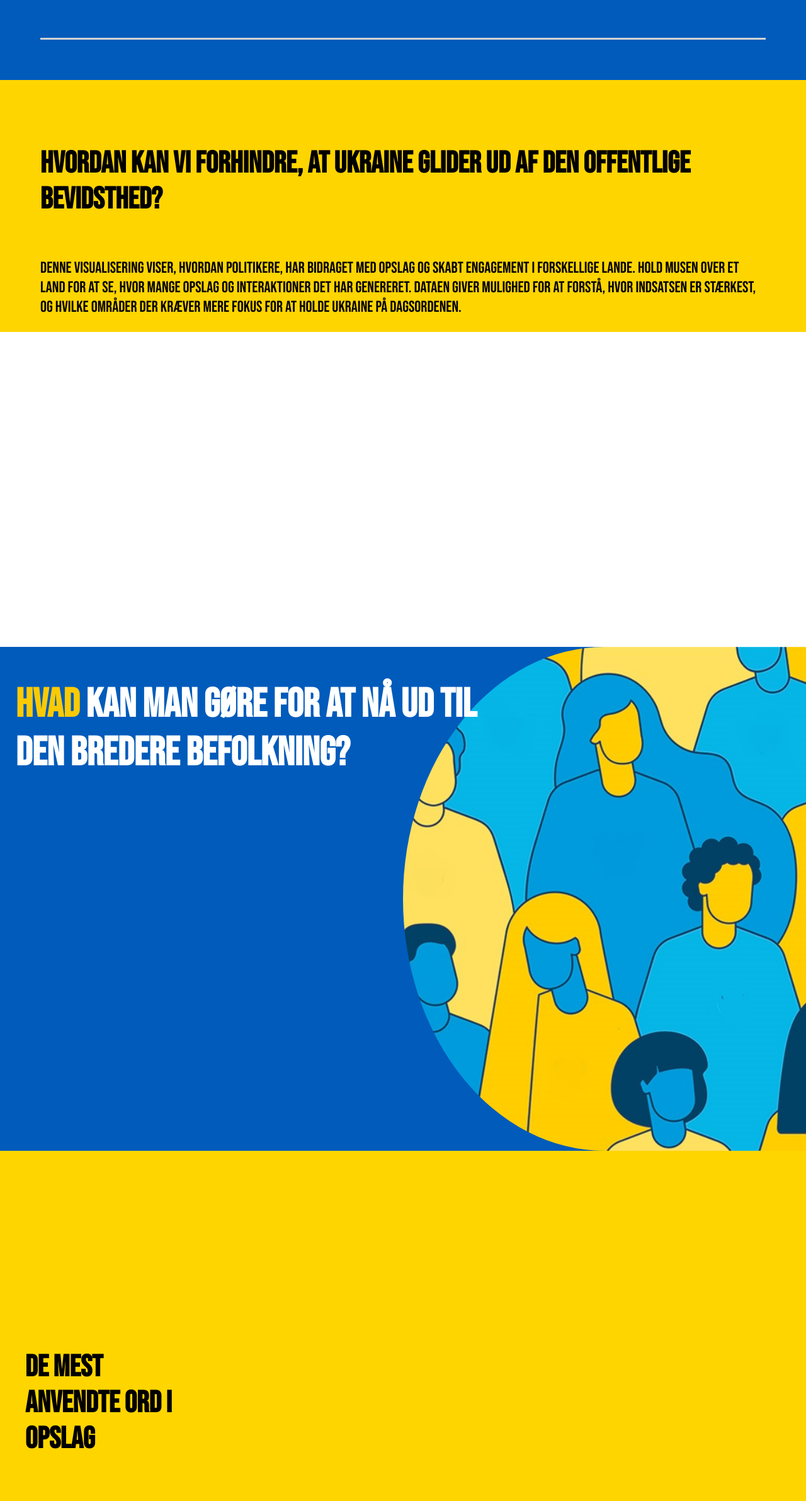
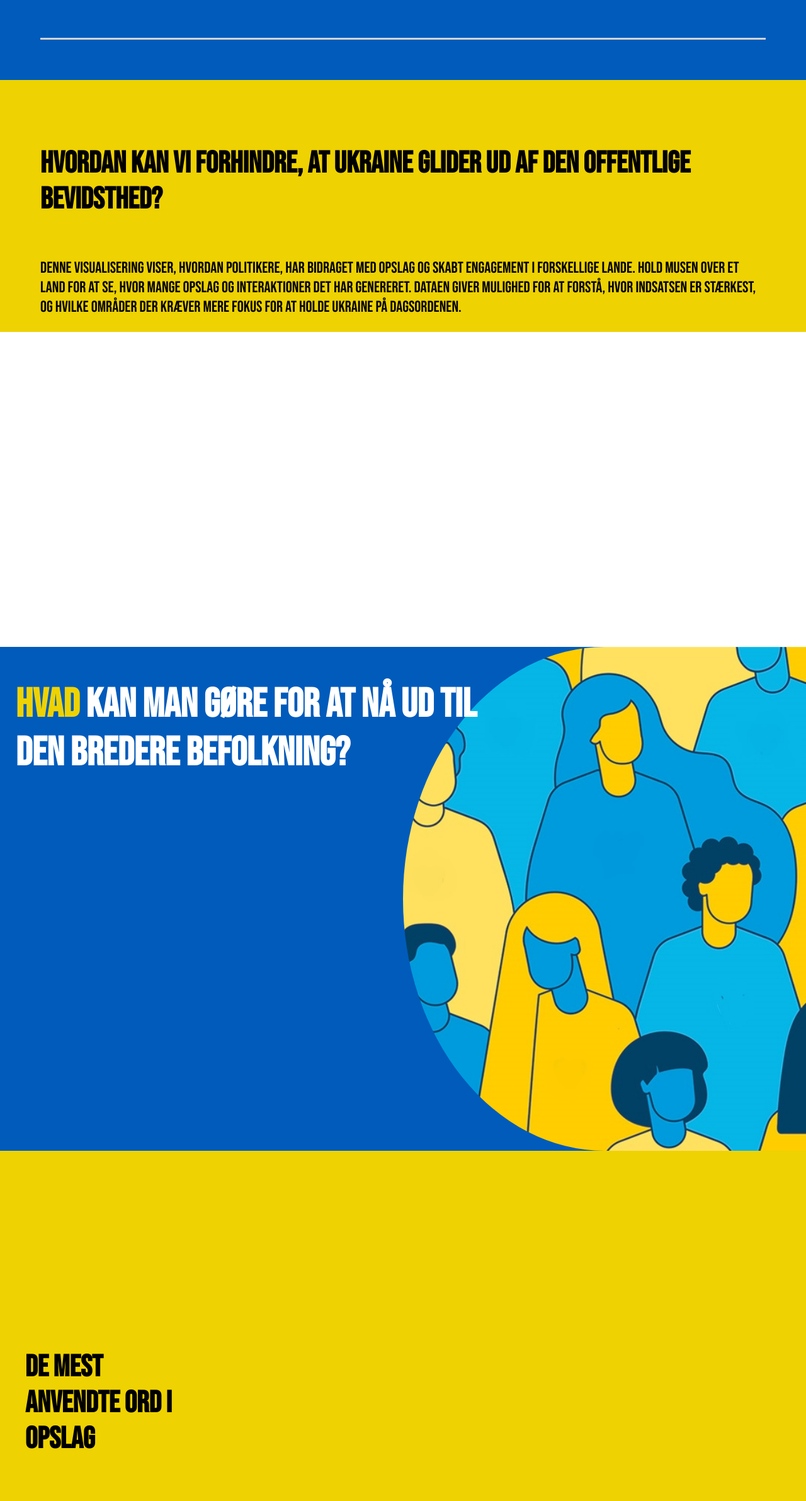
Before and after one commit to EliasBWGarcia/portfolio06, a website: page index.html in a window 1280 px wide. Shown: the part 1449-3832 px from the top of the page at 63% size. Drawn offline with nearby package versions, Linux system fonts and the light colour scheme; no server answers.

Commit message:
color changes

```diff
--- a/style.css
+++ b/style.css
@@ -85,7 +85,7 @@ body > div.second_container > div > h2 {
     height: 50vh;
     display: flex;
     justify-content: center;
-    background-color: #ffd500;
+    background-color: #EED202;
     color: white;
 }
 
@@ -146,7 +146,7 @@ body > div.second_container > div > h2 {
 }
 
 .third_container_color span {
-    color: #fbca02;
+    color: #EED202;
 }
 
 .third_graph_container {
@@ -166,7 +166,7 @@ body > div.second_container > div > h2 {
 
 
 .top_word_container {
-    background-color: #ffd500;
+    background-color: #EED202;
     height: 100vh;
     display: flex;
     flex-direction: row; /* Changed from row-reverse to row */
@@ -250,7 +250,7 @@ body > div.second_container > div > h2 {
 
 
 .fifth_container {
-    background-color: #ffd500;
+    background-color: #EED202;
     height: 100vh;
     display: flex;
     flex-direction: row; /* Changed  from row-reverse to row */
@@ -308,7 +308,7 @@ body > div.second_container > div > h2 {
     justify-content: flex-start;
     align-items: center;
     flex-direction: column;
-    background-color: #ffd500;
+    background-color: #EED202;
     position: relative;
     text-align: center;
 }
```
